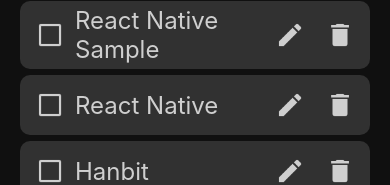
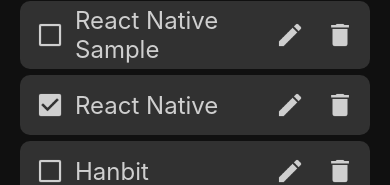
Before and after one commit to reviewtaurant/todo-list-bowon, a React Native app: screen / in a window 390 px wide. Shown: the part 183-368 px from the top of the page. Built offline with nearby package versions, Linux system fonts and the light colour scheme.

Commit message:
Add 'completed' function

```diff
--- a/src/App.js
+++ b/src/App.js
@@ -54,6 +54,12 @@
         setTasks(currentTasks);
     }; // task를 삭제하는 함수 삽입
 
+    const _toggleTask = id => {
+        const currentTasks = Object.assign({}, tasks);
+        currentTasks[id]['completed'] = !currentTasks[id]['completed'];
+        setTasks(currentTasks);
+    }; // 완료 기능을 수행하는 함수 삽입
+
     const _handleTextChange = text => {
         setNewTask(text);
     }; //새로운 task를 추가하는 함수 삽입
@@ -76,7 +82,12 @@
                     {Object.values(tasks)
                         .reverse() // 역순으로 배열되게해서 최신 항목이 잘 보이게 함
                         .map(item => (
-                            <Task key={item.id} item={item} deleteTask={_deleteTask}/>
+                            <Task
+                                key={item.id}
+                                item={item}
+                                deleteTask={_deleteTask}
+                                toggleTask={_toggleTask}
+                            />
                         ))}
                 </List>
             </Container>
--- a/src/components/Task.js
+++ b/src/components/Task.js
@@ -19,10 +19,14 @@
     color: ${({ theme }) => theme.text};
 `;
 
-const Task = ({ item, deleteTask }) => { // props로 할 일 내용이 전달됨
+const Task = ({ item, deleteTask, toggleTask }) => { // props로 할 일 내용이 전달됨
     return (
         <Container>
-            <IconButton type={images.uncompleted} />
+            <IconButton
+                type={item.completed ? images.completed : images.uncompleted}
+                id={item.id}
+                onPressOut={toggleTask}
+            />
             <Contents>{item.text}</Contents>
             <IconButton type={images.update} />
             <IconButton type={images.delete} id={item.id} onPressOut={deleteTask} />
@@ -31,8 +35,9 @@
 };
 
 Task.propTypes = {
-    item: PropTypes.string.isRequired,
+    item: PropTypes.object.isRequired,
     deleteTask: PropTypes.func.isRequired,
+    toggleTask: PropTypes.func.isRequired,
 }; // props의 형식에 propTypes 작성
 
 export default Task;
```
